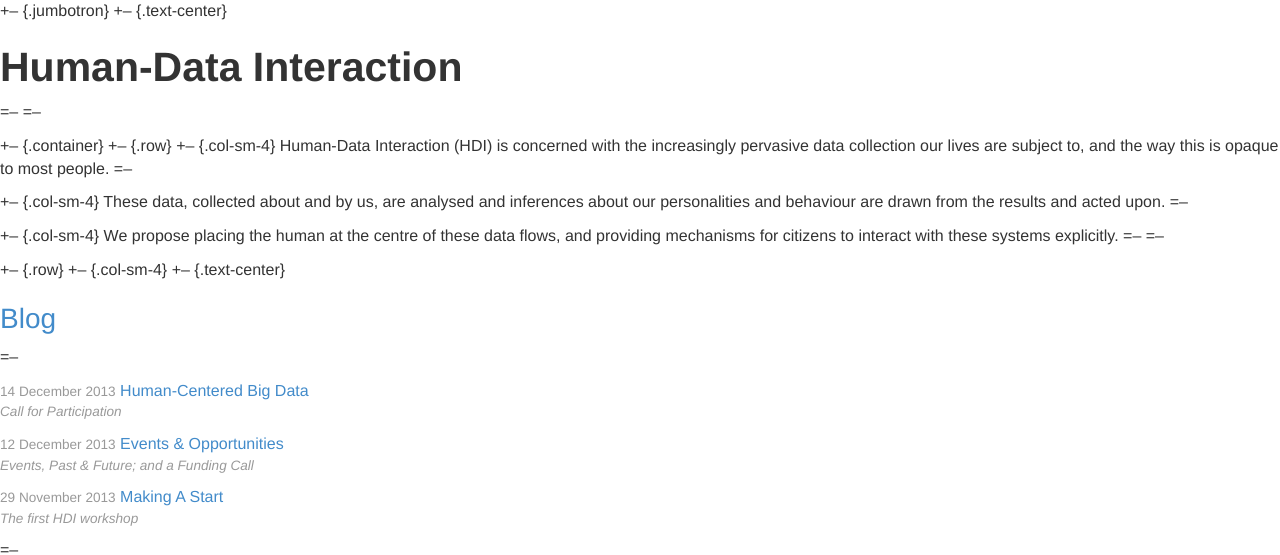
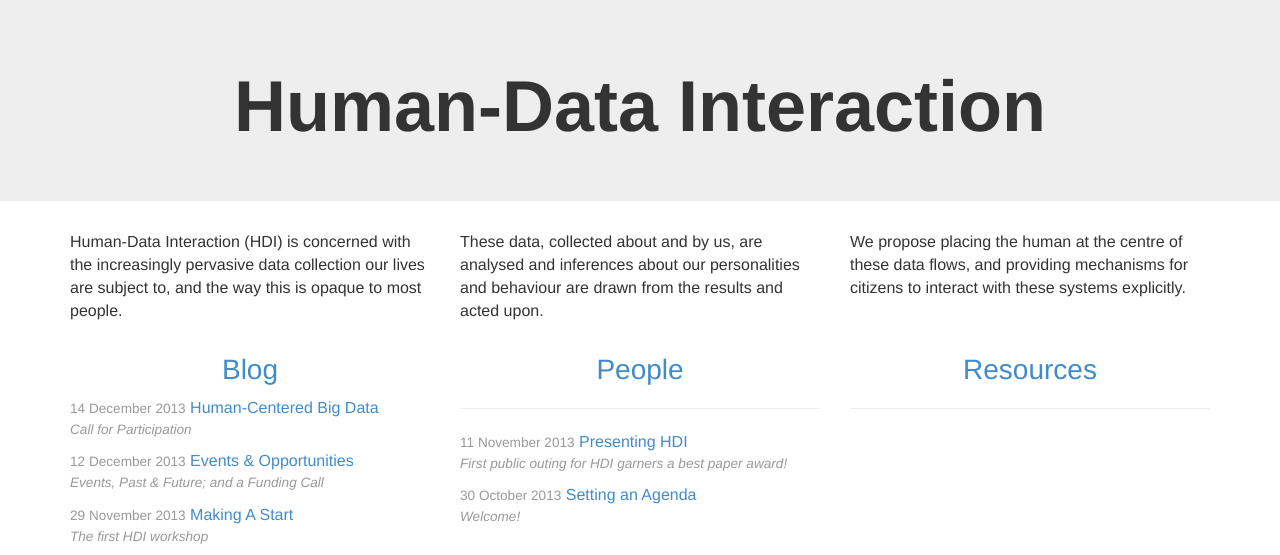
Before and after one commit to hdiresearch/hdiresearch.github.io, a Jekyll site: the page built from index.md, in a window 1280 px wide and 1400 px high. Shown: the top 555 px of the window. Built offline with Jekyll 4.4.1, drawn with Linux system fonts in a browser that asks for light colours; nearby versions of some CDN libraries; some web fonts are replaced; some of the changed text lies outside the part shown.

Commit message:
site: stop using `+-- ... =--` `div` delimiters

```diff
--- a/index.md
+++ b/index.md
@@ -5,32 +5,34 @@ description: The Human-Data Interaction Community
 title: Human-Data Interaction
 ---
 
-+-- {.jumbotron}
-+--  {.text-center}
+<div class="jumbotron" markdown="1">
+<div class="text-center" markdown="1">
 # __Human-Data Interaction__
-=--
-=--
+</div>
+</div>
 
-+-- {.container}
-+--  {.row}
-+--   {.col-sm-4}
+<div class="container" markdown="1">
+<div class="row" markdown="1">
+<div class="col-sm-4" markdown="1">
 Human-Data Interaction (HDI) is concerned with the increasingly pervasive data collection our lives are subject to, and the way this is opaque to most people.
-=--
+</div>
 
-+--   {.col-sm-4}
+<div class="col-sm-4" markdown="1">
 These data, collected about and by us, are analysed and inferences about our personalities and behaviour are drawn from the results and acted upon.
-=--
+</div>
 
-+--   {.col-sm-4}
+<div class="col-sm-4" markdown="1">
 We propose placing the human at the centre of these data flows, and providing mechanisms for citizens to interact with these systems explicitly.
-=--
-=--
+</div>
+</div>
 
-+--  {.row}
-+--   {.col-sm-4}
-+--    {.text-center}
+<div class="row" markdown="1">
+<div class="col-sm-4" markdown="1">
+<div class="text-center" markdown="1">
+
 ### [Blog](/blog/)
-=--
+
+</div>
 <ul class="list-unstyled">
   {% for post in site.posts limit: 3 %}
     <li>
@@ -42,43 +44,46 @@ We propose placing the human at the centre of these data flows, and providing me
     </li>
   {% endfor %}
 </ul>
-=--
+</div>
 
-+--   {.col-sm-4}
-+--    {.text-center}
+<div class="col-sm-4" markdown="1">
+<div class="text-center" markdown="1">
+
 ### [People](/people/)
+
 <hr />
-=--
+</div>
+
 <ul class="list-unstyled">
-  {% for post in site.posts limit: 2 offset: 3 %}
-    <li>
-      <small class="text-muted">{{ post.date | date_to_long_string }}</small>
-      <a href="{{ post.url }}">{{ post.title }}</a>
-      <small class="text-muted"><em>
-        {{ post.excerpt }}
-      </em></small>
-    </li>
-  {% endfor %}
+{% for post in site.posts limit: 2 offset: 3 %}
+<li>
+<small class="text-muted">{{ post.date | date_to_long_string }}</small>
+<a href="{{ post.url }}">{{ post.title }}</a>
+<small class="text-muted"><em>
+{{ post.excerpt }}
+</em></small>
+</li>
+{% endfor %}
 </ul>
-=--
+</div>
 
-+--   {.col-sm-4}
-+--    {.text-center}
+<div class="col-sm-4" markdown="1">
+<div class="text-center" markdown="1">
 ### [Resources](/resources/)
+
 <hr />
-=--
+</div>
 <ul class="list-unstyled">
-  {% for post in site.posts limit: 2 offset: 5 %}
-    <li>
-      <small class="text-muted">{{ post.date | date_to_long_string }}</small>
-      <a href="{{ post.url }}">{{ post.title }}</a>
-      <small class="text-muted"><em>
-        {{ post.excerpt }}
-      </em></small>
-    </li>
-  {% endfor %}
+{% for post in site.posts limit: 2 offset: 5 %}
+<li>
+<small class="text-muted">{{ post.date | date_to_long_string }}</small>
+<a href="{{ post.url }}">{{ post.title }}</a>
+<small class="text-muted"><em>
+{{ post.excerpt }}
+</em></small>
+</li>
+{% endfor %}
 </ul>
-=--
-
-=--
-=--
+</div>
+</div>
+</div>
```
Also changed, not shown: blog/index.md (+2 -2 lines).
